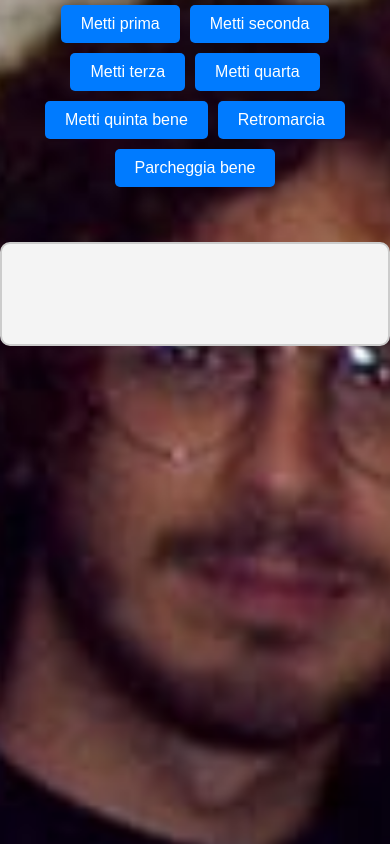
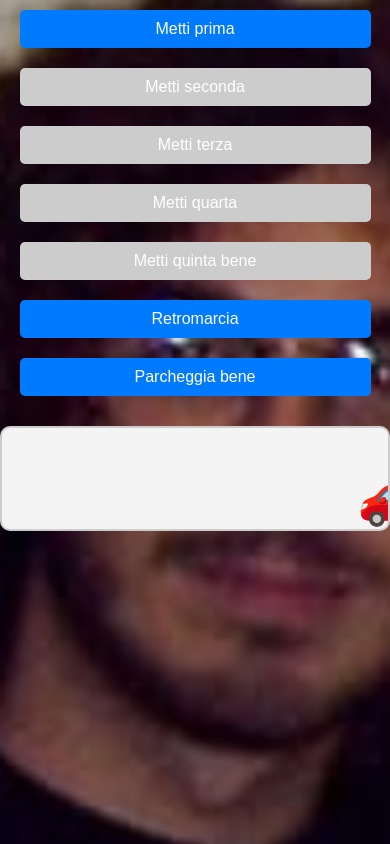
Before and after one commit to Toniguest/fuck_silent_regime, a React (Create React App) app in the folder ivan-guida/: page / in a window 390 px wide. Built offline with nearby package versions, Linux system fonts and the light colour scheme.

Commit message:
altri fix e responsive

```diff
--- a/ivan-guida/src/App.css
+++ b/ivan-guida/src/App.css
@@ -18,6 +18,12 @@ button:hover {
   background-color: #0056b3;
 }
 
+button:disabled,
+.disabled-button {
+  background-color: #cccccc; /* Colore per i pulsanti disabilitati */
+  cursor: not-allowed;
+}
+
 .road {
   margin-top: 50px;
   width: 99%; /* Larghezza del contenitore */
@@ -30,7 +36,7 @@ button:hover {
 }
 
 .car {
-  font-size: 40px;
+  font-size: 50px;
   position: absolute;
   top: 30%; /* Posiziona la macchina verticalmente al centro del contenitore */
   transform: translateX(500px); /* Posizione iniziale alla destra del contenitore */
@@ -45,9 +51,70 @@ button:hover {
   padding: 20px;
   border-radius: 10px;
   box-shadow: 0 0 10px rgba(0, 0, 0, 0.5);
+  z-index: 1000; /* Assicurati che il popup sia sopra tutti gli altri elementi */
 }
 
 .popup-image {
   width: 150px;
   height: auto;
 }
+
+/* Media query per adattamento mobile */
+@media (max-width: 768px) {
+  .buttons {
+    display: flex;
+    flex-direction: column;
+    align-items: center;
+  }
+
+  button {
+    width: 80%; /* Riduce la larghezza del pulsante per adattarsi a schermi più piccoli */
+    margin: 10px 0; /* Aggiunge spazio tra i pulsanti */
+  }
+
+  .road {
+    height: 80px; /* Riduce l'altezza della "road" per adattarsi allo schermo */
+    margin-top: 30px; /* Riduce il margine superiore per un aspetto più compatto */
+  }
+
+  .car {
+    font-size: 30px; /* Riduce la dimensione della macchina su schermi più piccoli */
+  }
+
+  .popup {
+    width: 90%; /* Assicura che il popup si adatti bene agli schermi più piccoli */
+    padding: 15px; /* Riduce il padding per adattarsi meglio */
+  }
+
+  .popup-image {
+    width: 120px; /* Riduce la larghezza dell'immagine nel popup */
+  }
+}
+
+@media (max-width: 480px) {
+  .buttons {
+    width: 100%;
+  }
+
+  button {
+    width: 90%; /* Aumenta la larghezza dei pulsanti per migliorare l'usabilità sui telefoni */
+  }
+
+  .road {
+    height: 101px; /* Riduce ulteriormente l'altezza della "road" per schermi più piccoli */
+    margin-top: 20px;
+  }
+
+  .car {
+    font-size: 25px; /* Riduce ancora la dimensione della macchina per adattarsi a schermi molto piccoli */
+  }
+
+  .popup {
+    width: 95%; /* Assicura che il popup occupi quasi tutto lo schermo sui dispositivi più piccoli */
+    padding: 12px;
+  }
+
+  .popup-image {
+    width: 100px; /* Riduce ulteriormente la larghezza dell'immagine nel popup */
+  }
+}
--- a/ivan-guida/src/App.js
+++ b/ivan-guida/src/App.js
@@ -1,23 +1,31 @@
-import React, { useState, useEffect, useRef, useCallback } from "react";
+import React, { useState, useEffect, useRef } from "react";
 import "./App.css";
 import backgroundImage from "./img/background_ivan.png";
 import popupImage from "./img/faccia_salvatore.jpg";
 
 const App = () => {
-  const [position, setPosition] = useState(1850); // Inizializza la macchina alla destra del contenitore
+  const [position, setPosition] = useState(1840); // Inizializza la macchina alla destra del contenitore
   const [intervalId, setIntervalId] = useState(null); // ID dell'intervallo corrente
   const [currentGear, setCurrentGear] = useState(null); // Marcia attuale
   const [showPopup, setShowPopup] = useState(false); // Stato per mostrare il pop-up
-  const [isPlaying, setIsPlaying] = useState(false); // Stato per monitorare se l'audio è in riproduzione
-  const audioRef = useRef(null); // Riferimento all'oggetto audio
+  const [elevatorMusic, setElevatorMusic] = useState(false); // Stato per la musica
+  const [isMobile, setIsMobile] = useState(window.innerWidth < 768); // Stato per monitorare se siamo su mobile
+  const [disabledButtons, setDisabledButtons] = useState({
+    2: true,
+    3: true,
+    4: true,
+    5: true,
+  }); // Stato per monitorare quali pulsanti sono disabilitati
+  const audioRef = useRef(new Audio("/waiting-music.mp3")); // Riferimento all'oggetto audio
 
-  // Riproduce la musica
+  // Riproduce la musica in modo indipendente
   const playElevatorMusic = () => {
-    if (audioRef.current && !isPlaying) {
+    if (audioRef.current) {
+      audioRef.current.currentTime = 0; // Riavvia la musica dall'inizio
       audioRef.current
         .play()
         .then(() => {
-          setIsPlaying(true); // Aggiorna lo stato a "in riproduzione"
+          console.log("Musica riprodotta con successo.");
         })
         .catch((error) => {
           console.error("Errore durante la riproduzione dell'audio:", error);
@@ -25,14 +33,13 @@ const App = () => {
     }
   };
 
-  // Ferma la musica, funzione stabilizzata con useCallback
-  const stopElevatorMusic = useCallback(() => {
-    if (audioRef.current && isPlaying) {
+  // Ferma la musica
+  const stopElevatorMusic = () => {
+    if (audioRef.current) {
       audioRef.current.pause();
       audioRef.current.currentTime = 0; // Riporta l'audio all'inizio
-      setIsPlaying(false); // Aggiorna lo stato a "non in riproduzione"
     }
-  }, [isPlaying]);
+  };
 
   // Gestisce il movimento della macchina
   const handleMove = (gear) => {
@@ -40,11 +47,10 @@ const App = () => {
       return; // Se la marcia selezionata è uguale alla marcia attuale, non fare nulla
     }
 
-    // Ferma il movimento attuale e la musica
+    // Ferma il movimento attuale
     if (intervalId) {
       clearInterval(intervalId);
     }
-    stopElevatorMusic();
 
     setShowPopup(false); // Chiudi il pop-up quando si seleziona un altro pulsante
     setCurrentGear(gear); // Aggiorna la marcia attuale
@@ -55,23 +61,20 @@ const App = () => {
       2: -4,   // Velocità media per la seconda
       3: -6,   // Velocità più veloce per la terza
       4: -8,   // Velocità massima per la quarta
-      5: -2,   // Velocità ridotta per la quinta
+      5: -1,   // Velocità ridotta per la quinta
       reverse: 4, // Retromarcia, muove verso destra
     };
-
-    if (gear === 5) {
-      playElevatorMusic(); // Riproduce la musica per la quinta marcia
-    }
 
     // Imposta un nuovo movimento continuo
     const newIntervalId = setInterval(() => {
       setPosition((prev) => {
         const newPos = prev + speeds[gear];
+        const limit = isMobile ? 355 : 1840;
 
         // Se la macchina esce fuori dal limite sinistro del contenitore, ritorna alla posizione iniziale
         if (newPos < 0) {
-          return 1850; // Torna alla destra del contenitore
-        } else if (newPos > 1850) {
+          return limit; // Torna alla destra del contenitore, posizione dipendente dal dispositivo
+        } else if (newPos > limit) {
           return 0; // Torna all'inizio se va troppo a destra in retromarcia
         } else {
           return newPos;
@@ -80,6 +83,22 @@ const App = () => {
     }, 100); // Aggiorna la posizione ogni 100ms
 
     setIntervalId(newIntervalId);
+
+    // Se si mette la quinta, riproduci la musica
+    if (gear === 5) {
+      setElevatorMusic(true);
+    } else {
+      setElevatorMusic(false);
+      stopElevatorMusic(); // Ferma la musica se si cambia marcia
+    }
+
+    // Attiva il pulsante successivo quando una marcia è selezionata (fino alla quarta)
+    if (gear < 5) {
+      setDisabledButtons((prevDisabled) => ({
+        ...prevDisabled,
+        [gear + 1]: false,
+      }));
+    }
   };
 
   // Gestisce la fermata/parcheggio della macchina
@@ -90,8 +109,18 @@ const App = () => {
       setCurrentGear(null); // Reset della marcia attuale
     }
     setShowPopup(true); // Mostra il pop-up solo quando si clicca su "Parcheggia bene"
+    setElevatorMusic(false);
     stopElevatorMusic(); // Ferma l'audio quando la macchina si ferma
   };
+
+  // Riproduce o ferma la musica quando cambia lo stato `elevatorMusic`
+  useEffect(() => {
+    if (elevatorMusic) {
+      playElevatorMusic();
+    } else {
+      stopElevatorMusic();
+    }
+  }, [elevatorMusic]); // Dipendenza su `elevatorMusic`
 
   // Pulisce l'intervallo quando il componente viene smontato
   useEffect(() => {
@@ -101,7 +130,31 @@ const App = () => {
       }
       stopElevatorMusic(); // Ferma l'audio quando il componente viene smontato
     };
-  }, [intervalId, stopElevatorMusic]); // Aggiungi `stopElevatorMusic` come dipendenza
+  }, [intervalId]); // Dipendenza su `intervalId`
+
+  // Imposta la posizione iniziale della macchina in base alla larghezza dello schermo
+  useEffect(() => {
+    const handleResize = () => {
+      if (window.innerWidth < 768) {
+        setIsMobile(true);
+        setPosition(355); // Posizione iniziale per la visualizzazione mobile
+      } else {
+        setIsMobile(false);
+        setPosition(1840); // Posizione iniziale per desktop
+      }
+    };
+
+    // Imposta la posizione iniziale al caricamento
+    handleResize();
+
+    // Aggiungi un listener per aggiornare la posizione quando cambia la dimensione dello schermo
+    window.addEventListener("resize", handleResize);
+
+    // Pulisci l'evento quando il componente viene smontato
+    return () => {
+      window.removeEventListener("resize", handleResize);
+    };
+  }, []);
 
   return (
     <div
@@ -113,18 +166,37 @@ const App = () => {
         height: "100vh"
       }}
     >
-      {/* Elemento audio nascosto per la riproduzione */}
-      <audio ref={audioRef} src="/waiting-music.mp3" /> {/* QUI inserisci il percorso del file audio */}
-
       <div className="buttons">
         <button onClick={() => handleMove(1)}>Metti prima</button>
-        <button onClick={() => handleMove(2)}>Metti seconda</button>
-        <button onClick={() => handleMove(3)}>Metti terza</button>
-        <button onClick={() => handleMove(4)}>Metti quarta</button>
-        <button onClick={() => handleMove(5)}>Metti quinta bene</button>
-        <button onClick={() => handleMove("reverse")}>
-          Retromarcia
+        <button
+          onClick={() => handleMove(2)}
+          disabled={disabledButtons[2]}
+          className={disabledButtons[2] ? "disabled-button" : ""}
+        >
+          Metti seconda
         </button>
+        <button
+          onClick={() => handleMove(3)}
+          disabled={disabledButtons[3]}
+          className={disabledButtons[3] ? "disabled-button" : ""}
+        >
+          Metti terza
+        </button>
+        <button
+          onClick={() => handleMove(4)}
+          disabled={disabledButtons[4]}
+          className={disabledButtons[4] ? "disabled-button" : ""}
+        >
+          Metti quarta
+        </button>
+        <button
+          onClick={() => handleMove(5)}
+          disabled={disabledButtons[5]}
+          className={disabledButtons[5] ? "disabled-button" : ""}
+        >
+          Metti quinta bene
+        </button>
+        <button onClick={() => handleMove("reverse")}>Retromarcia</button>
         <button onClick={handleStop}>Parcheggia bene</button>
       </div>
 
@@ -140,6 +212,7 @@ const App = () => {
           style={{
             transform: `translateX(${position}px)`,
             transition: "transform 0.1s linear",
+            fontSize: isMobile ? "60px" : "50px", // Dimensione maggiore su mobile
           }}
         >
           🚗
```
